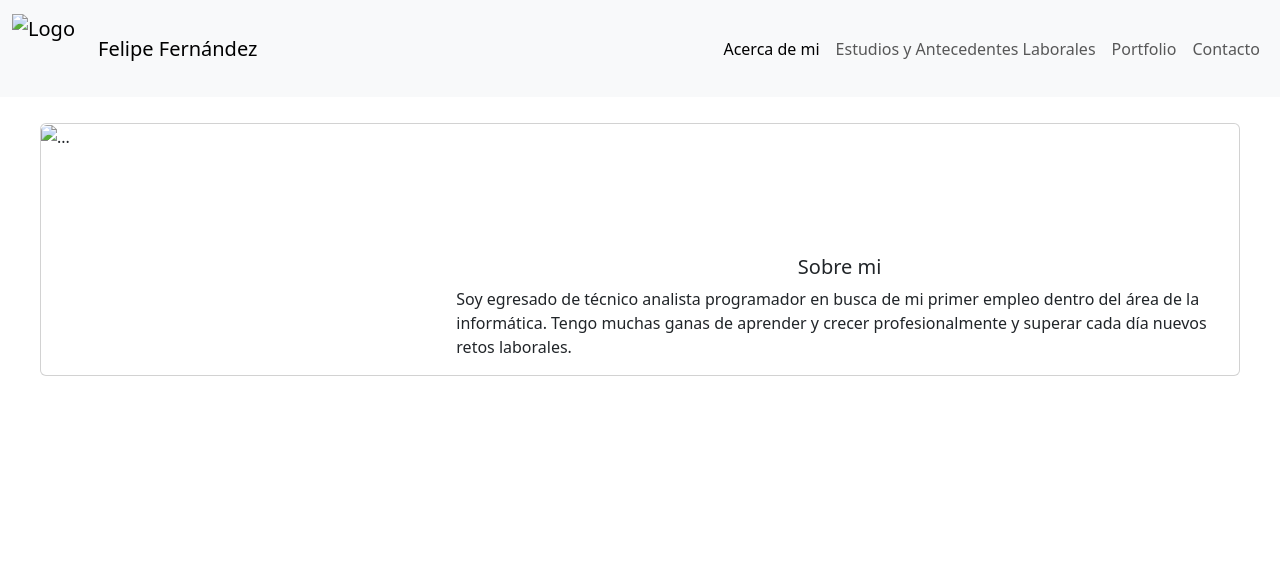
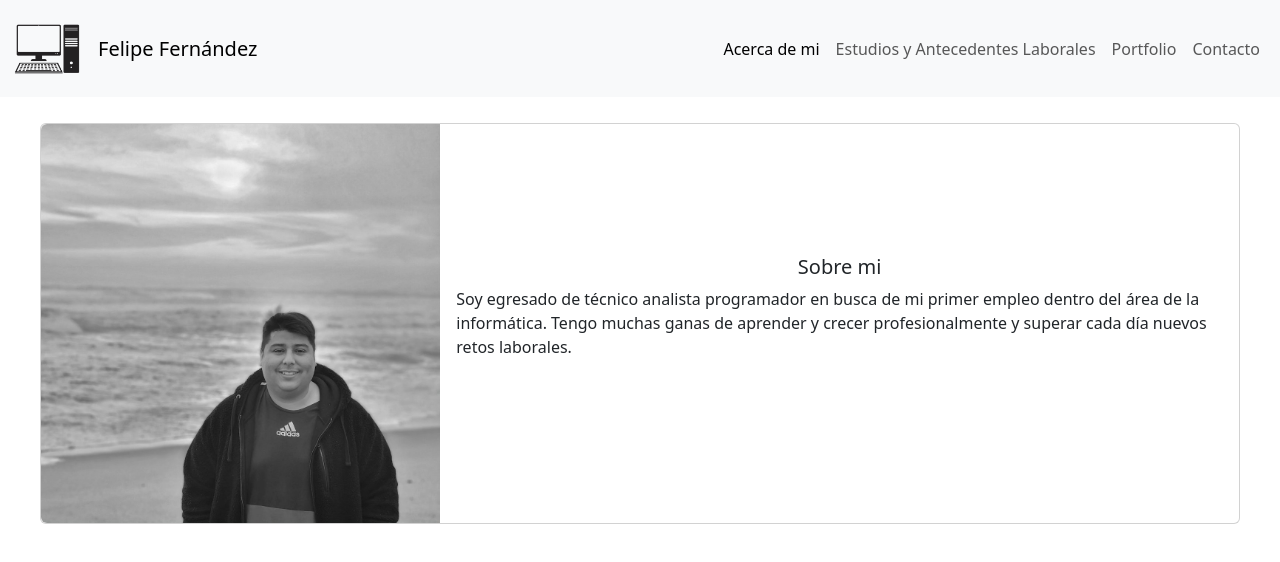
Before and after one commit to piipeesteban94/piipeesteban94.github.io, a plain HTML site: page index.html in a window 1280 px wide. Drawn offline with nearby package versions, Linux system fonts and the light colour scheme.

Commit message:
cambios de img

```diff
--- a/index.html
+++ b/index.html
@@ -10,7 +10,7 @@
   <body>
     <nav class="navbar navbar-expand-lg bg-body-tertiary">
         <div class="container-fluid">
-        <a class="navbar-brand" href="#"><img src="../curriculumFelipe/assets/img/logo.png" alt="Logo" width="70" height="70" class="d-inline-block align-text-top"></a>
+        <a class="navbar-brand" href="#"><img src="../assets/img/logo.png" alt="Logo" width="70" height="70" class="d-inline-block align-text-top"></a>
           <a class="navbar-brand" href="#">Felipe Fernández</a>
           <button class="navbar-toggler" type="button" data-bs-toggle="collapse" data-bs-target="#navbarNav" aria-controls="navbarNav" aria-expanded="false" aria-label="Toggle navigation">
             <span class="navbar-toggler-icon"></span>
@@ -38,7 +38,7 @@
         <div id="principal" class="card mb-3" style="max-width: 1200px;">
         <div  class="row g-0">
           <div class="col-md-4">
-            <img src="../curriculumFelipe/assets/img/fotoPerfil.jpg" class="img-fluid rounded-start" alt="...">
+            <img src="../assets/img/fotoPerfil.jpg" class="img-fluid rounded-start" alt="...">
           </div>
           <div class="col-md-8">
             <div class="card-body">
```
